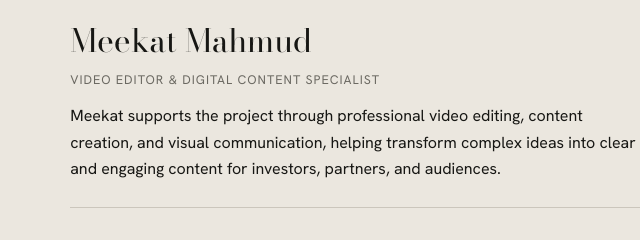
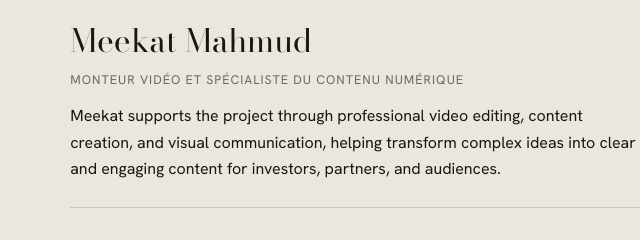
Before and after one commit to alexandre1/recordz-auction, a website: page docs/index.html in a window 1280 px wide. Shown: the part 6469-6709 px from the top of the page, 508-1148 px from the left. Drawn offline with nearby package versions, Linux system fonts and the light colour scheme.

Commit message:
Update index.html

```diff
--- a/docs/index.html
+++ b/docs/index.html
@@ -404,7 +404,7 @@
         </div>
         <div class="person">
           <p class="name">Meekat Mahmud</p>
-          <p class="muted" data-i18n="founder2.role">Monteur vidéo et spécialiste du contenu numérique</p>
+          <p class="muted" data-i18n="founder3.role">Monteur vidéo et spécialiste du contenu numérique</p>
           <p data-i18n="founder2.desc">Meekat soutient le projet à travers un montage vidéo professionnel, la création de contenu et la communication visuelle, en aidant à transformer des idées complexes en contenus clairs et engageants pour les investisseurs, partenaires et audiences.</p>
         </div>
       </div>
```
